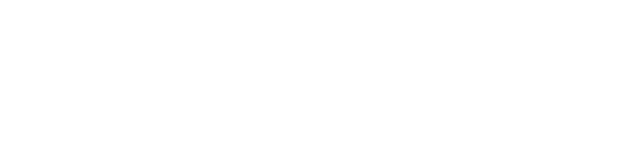
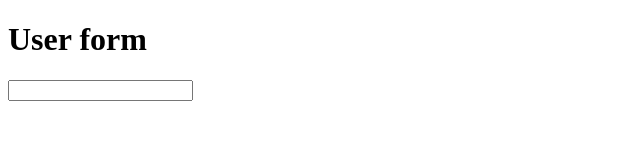
Before and after one commit to JoanPedro/Typescript, a website with bundled scripts: page webFramework/index.html in a window 1280 px wide. Shown: the whole page, without its empty margins (0-640 px from the left). Built offline with nearby package versions, Linux system fonts and the light colour scheme; data requests are answered from the project's data file.

Commit message:
Rendering HTML

```diff
--- a/webFramework/index.html
+++ b/webFramework/index.html
@@ -6,6 +6,7 @@
   <title>Document</title>
 </head>
 <body>
+  <div id="root"></div>
   <script src="./src/index.ts"></script>
 </body>
 </html>
--- a/webFramework/src/index.ts
+++ b/webFramework/src/index.ts
@@ -1,7 +1,7 @@
-import { User } from './models/User';
+import { UserForm } from './views/UserForm';
 
-const collection = User.buildUserCollection();
-collection.on('change', () => {
-  console.log(collection);
-})
-collection.fetch();
+const userForm = new UserForm(
+  document.getElementById('root')  as HTMLElement
+);
+
+userForm.render();
```
Also changed, not shown: webFramework/dist/index.html, 2 other files.
